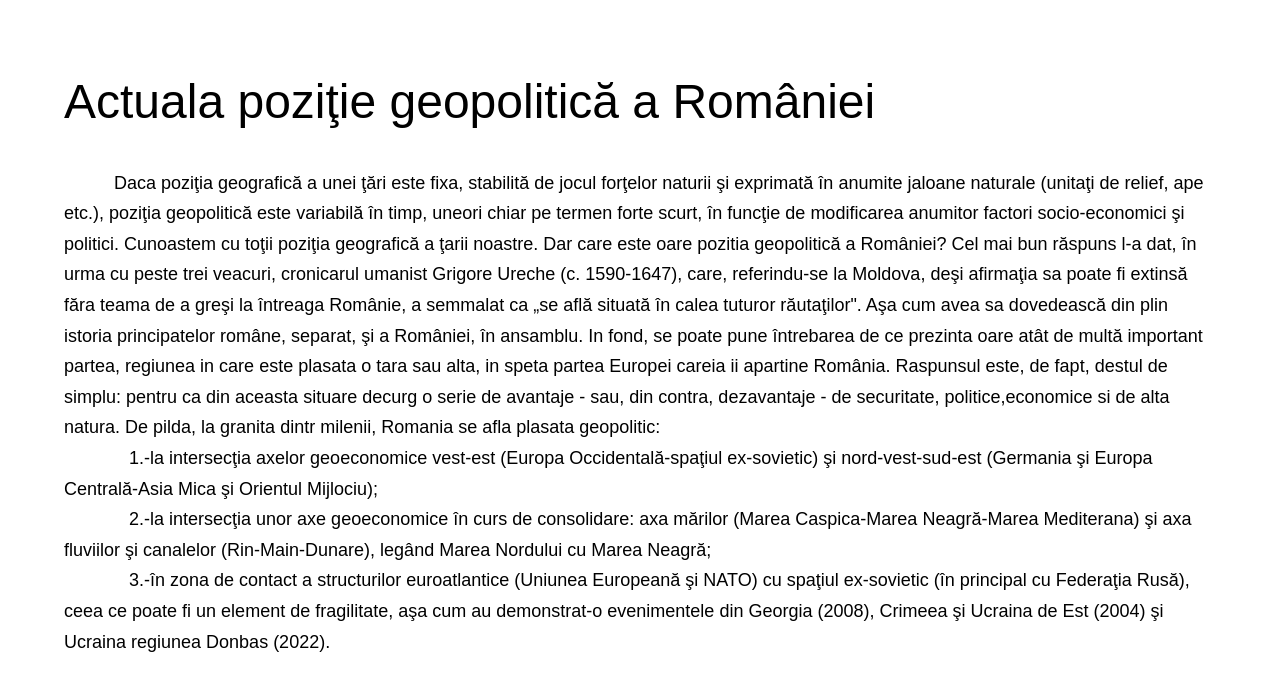
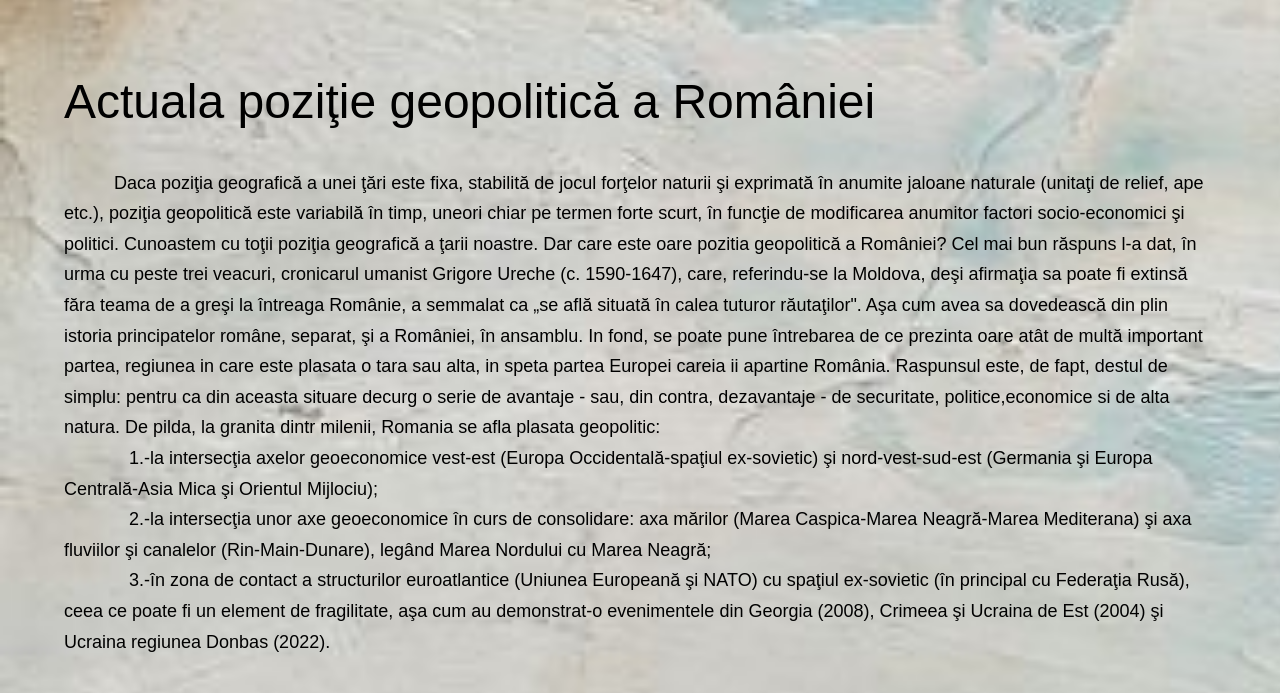
Before and after one commit to L0v3Pills/patriem-website, a plain HTML site: page despre.html in a window 1280 px wide. Shown: the part 63-756 px from the top of the page. Drawn offline with Linux system fonts and the light colour scheme.

Commit message:
Update despre.html

```diff
--- a/despre.html
+++ b/despre.html
@@ -42,6 +42,11 @@ margin:0 10px;
 line-height:60px;
 text-transform:uppercase;
 }
+  .bg-image {
+ background: url(boi2.jpg);
+ background-size: cover;
+ background-repeat: no-repeat;
+ }
 
 .content{
 padding:5%;
@@ -75,6 +80,8 @@ text-align:center;
 </ul>
 </nav>
 </header>
+  <div class="bg-image">
+ <body background="fundal.jpg">
 
 <div class="content">
 <p><font size="18"color="black">Actuala poziţie geopolitică a României</p>
```
